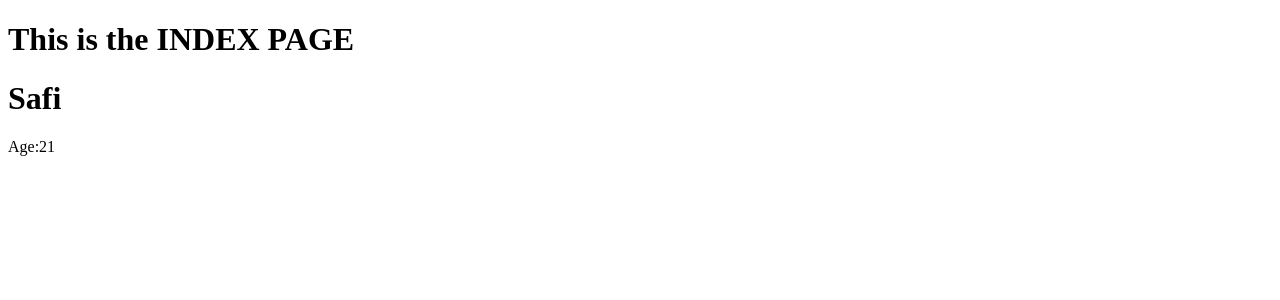
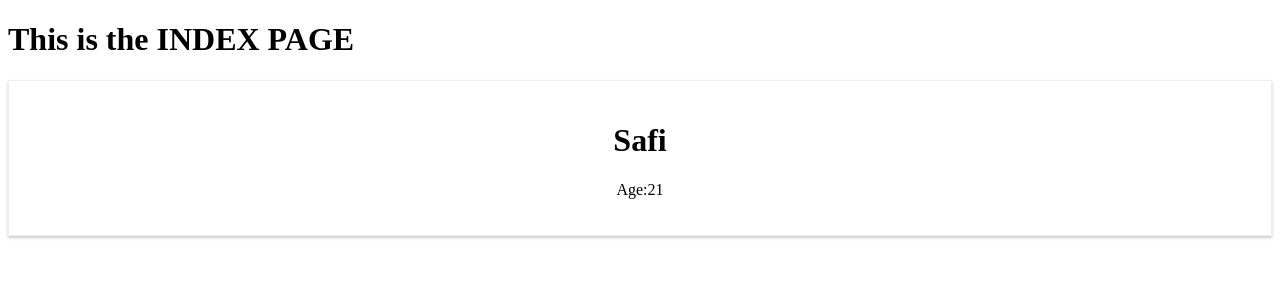
Before and after one commit to safi-alt/Basic-NextJS-App, a Next.js app: page /auth in a window 1280 px wide. Shown: the top 300 px of the page. Built offline with nearby package versions, Linux system fonts and the light colour scheme.

Commit message:
Styling with style-jsx

```diff
--- a/components/Users.js
+++ b/components/Users.js
@@ -2,10 +2,20 @@ import React from "react";
 
 const users = (props) => {
   return (
-    <duv>
+    <div>
       <h1>{props.name}</h1>
       <p>Age:{props.age}</p>
-    </duv>
+      <style jsx>
+        {`
+          div {
+            border: 1px solid #eee;
+            box-shadow: 0 2px 3px #ccc;
+            padding: 20px;
+            text-align: center;
+          }
+        `}
+      </style>
+    </div>
   );
 };
 
```
